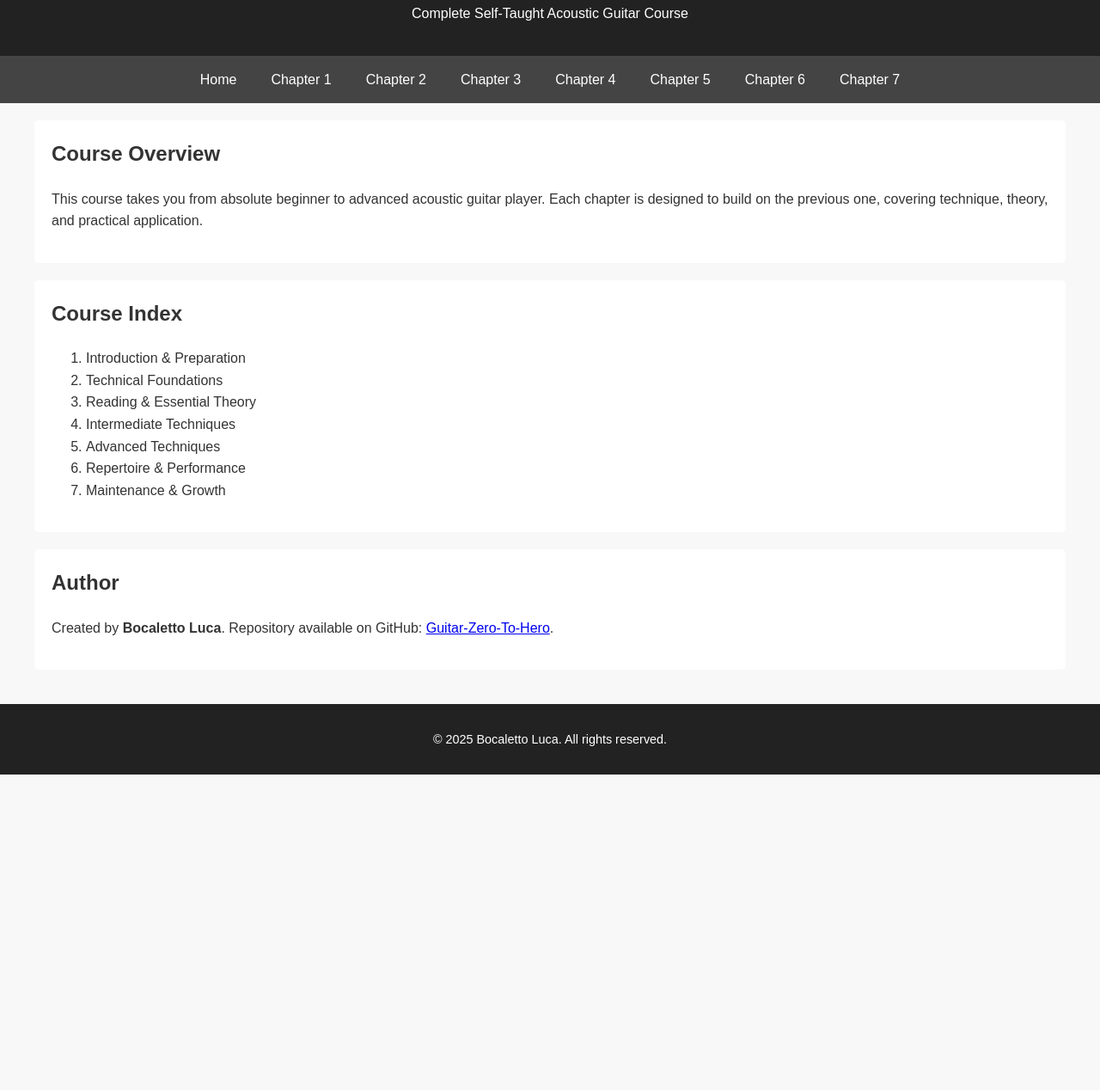
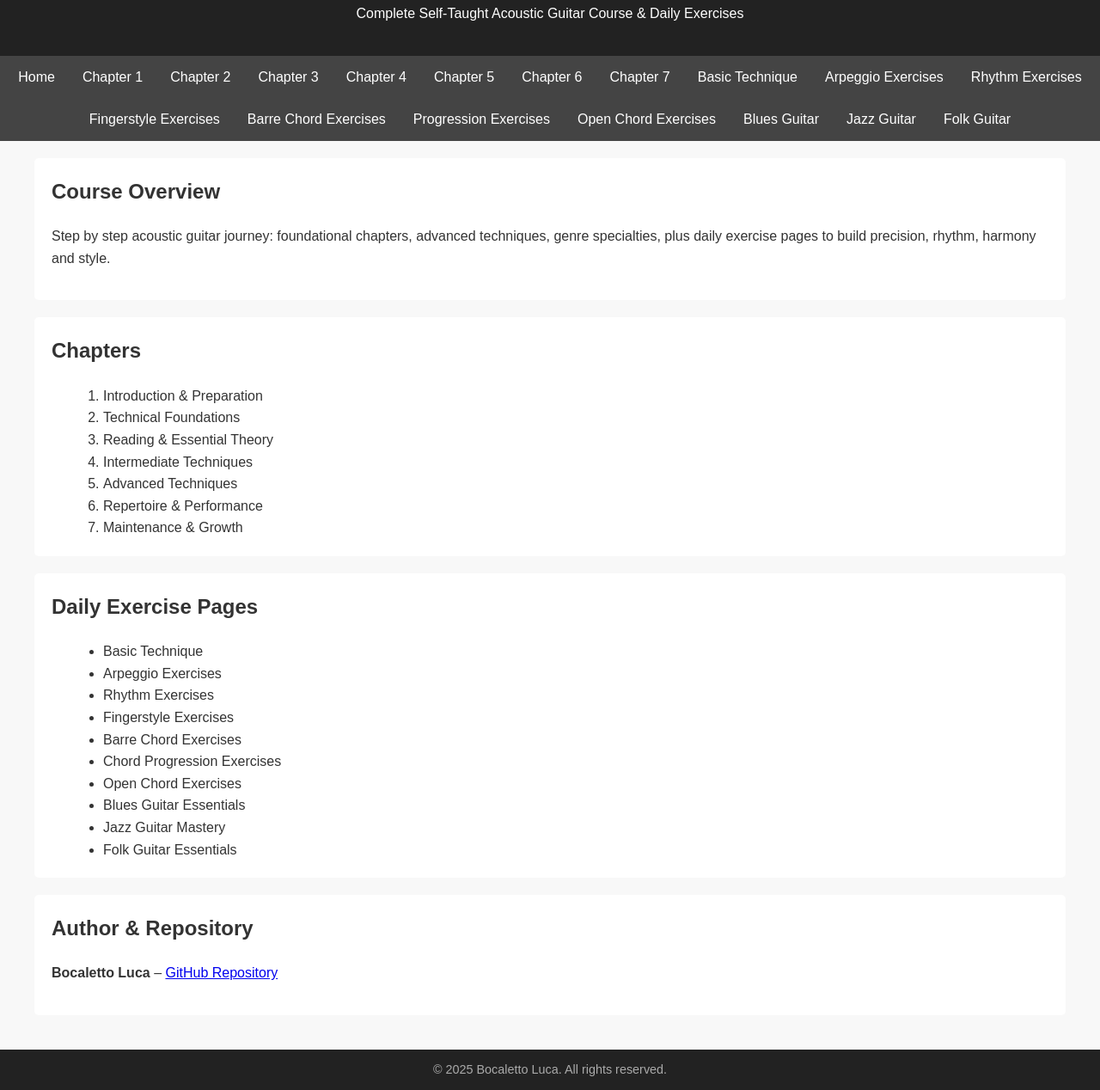
Before and after one commit to bocaletto-luca/Guitar-Zero-To-Hero, a plain HTML site: page index.html in a window 1280 px wide. Shown: the part 84-1352 px from the top of the page at 86% size. Before the commit the page ends 985 px from the top, so only its background shows below. Drawn offline with Linux system fonts and the light colour scheme.

Commit message:
Update index.html

```diff
--- a/index.html
+++ b/index.html
@@ -2,88 +2,35 @@
 <html lang="en">
 <head>
   <meta charset="UTF-8">
-    <meta name="viewport" content="width=device-width, initial-scale=1.0">
-    <meta name="description" content="Guitar Zero To Hero - Complete self-taught acoustic guitar course by Bocaletto Luca. Learn guitar from basics to advanced techniques with a structured, responsive, and SEO-friendly guide.">
-    <meta name="keywords" content="guitar course, acoustic guitar, self-taught guitar, guitar lessons, guitar techniques, guitar tabs, guitar theory">
+  <meta name="viewport" content="width=device-width, initial-scale=1">
+  <meta name="description" content="Guitar Zero To Hero – Complete acoustic guitar course with chapters and daily exercise pages covering technique, theory, blues, jazz, folk and more.">
+  <meta name="keywords" content="guitar course, acoustic guitar, guitar exercises, blues guitar, jazz guitar, folk guitar, guitar lessons">
   <meta name="author" content="Bocaletto Luca">
-    <title>Guitar Zero To Hero - Complete Acoustic Guitar Course</title>
+  <title>Guitar Zero To Hero | Complete Acoustic Guitar Course & Exercises</title>
   <style>
-        body {
-            margin: 0;
-            font-family: Arial, Helvetica, sans-serif;
-            background-color: #f8f8f8;
-            color: #333;
-            line-height: 1.6;
-        }
-        header {
-            background: #222;
-            color: #fff;
-            padding: 20px 0;
-            text-align: center;
-        }
-        header h1 {
-            margin: 0;
-            font-size: 2rem;
-        }
-        nav {
-            background: #444;
-        }
-        nav ul {
-            display: flex;
-            flex-wrap: wrap;
-            list-style: none;
-            margin: 0;
-            padding: 0;
-            justify-content: center;
-        }
-        nav ul li {
-            margin: 0;
-        }
-        nav ul li a {
-            display: block;
-            padding: 15px 20px;
-            color: #fff;
-            text-decoration: none;
-        }
-        nav ul li a:hover {
-            background: #666;
-        }
-        main {
-            max-width: 1200px;
-            margin: auto;
-            padding: 20px;
-        }
-        section {
-            background: #fff;
-            margin-bottom: 20px;
-            padding: 20px;
-            border-radius: 5px;
-        }
-        section h2 {
-            margin-top: 0;
-        }
-        footer {
-            background: #222;
-            color: #fff;
-            text-align: center;
-            padding: 15px 0;
-            font-size: 0.9rem;
-        }
-        @media (max-width: 768px) {
-            nav ul {
-                flex-direction: column;
-            }
-            nav ul li a {
-                text-align: center;
-            }
-        }
+    body { margin:0; font-family:Arial, sans-serif; background:#f8f8f8; color:#333; line-height:1.6; }
+    header { background:#222; color:#fff; text-align:center; padding:20px 0; }
+    header h1 { margin:0; font-size:2rem; }
+    nav { background:#444; }
+    nav ul { list-style:none; margin:0; padding:0; display:flex; flex-wrap:wrap; justify-content:center; }
+    nav li { margin:0; }
+    nav a { display:block; padding:12px 16px; color:#fff; text-decoration:none; }
+    nav a:hover { background:#666; }
+    main { max-width:1200px; margin:auto; padding:20px; }
+    section { background:#fff; margin-bottom:20px; padding:20px; border-radius:5px; }
+    section h2 { margin-top:0; }
+    ol, ul { margin:0 0 0 20px; }
+    footer { background:#222; color:#aaa; text-align:center; padding:12px 0; font-size:.9rem; }
+    @media(max-width:768px) { nav ul { flex-direction:column; } }
   </style>
 </head>
 <body>
+
   <header>
     <h1>Guitar Zero To Hero</h1>
-        <p>Complete Self-Taught Acoustic Guitar Course</p>
+    <p>Complete Self-Taught Acoustic Guitar Course & Daily Exercises</p>
   </header>
+
   <nav>
     <ul>
       <li><a href="index.html">Home</a></li>
@@ -94,15 +41,27 @@
       <li><a href="chapter-5.html">Chapter 5</a></li>
       <li><a href="chapter-6.html">Chapter 6</a></li>
       <li><a href="chapter-7.html">Chapter 7</a></li>
+      <li><a href="basic-technique.html">Basic Technique</a></li>
+      <li><a href="arpeggio-exercises.html">Arpeggio Exercises</a></li>
+      <li><a href="rhythm-exercises.html">Rhythm Exercises</a></li>
+      <li><a href="fingerstyle-exercises.html">Fingerstyle Exercises</a></li>
+      <li><a href="barre-chord-exercises.html">Barre Chord Exercises</a></li>
+      <li><a href="chord-progression-exercises.html">Progression Exercises</a></li>
+      <li><a href="open-chord-exercises.html">Open Chord Exercises</a></li>
+      <li><a href="blues-guitar.html">Blues Guitar</a></li>
+      <li><a href="jazz-guitar.html">Jazz Guitar</a></li>
+      <li><a href="folk-guitar.html">Folk Guitar</a></li>
     </ul>
   </nav>
+
   <main>
     <section>
       <h2>Course Overview</h2>
-            <p>This course takes you from absolute beginner to advanced acoustic guitar player. Each chapter is designed to build on the previous one, covering technique, theory, and practical application.</p>
+      <p>Step by step acoustic guitar journey: foundational chapters, advanced techniques, genre specialties, plus daily exercise pages to build precision, rhythm, harmony and style.</p>
     </section>
+
     <section>
-            <h2>Course Index</h2>
+      <h2>Chapters</h2>
       <ol>
         <li>Introduction & Preparation</li>
         <li>Technical Foundations</li>
@@ -113,13 +72,32 @@
         <li>Maintenance & Growth</li>
       </ol>
     </section>
+
     <section>
-            <h2>Author</h2>
-            <p>Created by <strong>Bocaletto Luca</strong>. Repository available on GitHub: <a href="https://github.com/bocaletto-luca/Guitar-Zero-To-Hero" target="_blank">Guitar-Zero-To-Hero</a>.</p>
+      <h2>Daily Exercise Pages</h2>
+      <ul>
+        <li>Basic Technique</li>
+        <li>Arpeggio Exercises</li>
+        <li>Rhythm Exercises</li>
+        <li>Fingerstyle Exercises</li>
+        <li>Barre Chord Exercises</li>
+        <li>Chord Progression Exercises</li>
+        <li>Open Chord Exercises</li>
+        <li>Blues Guitar Essentials</li>
+        <li>Jazz Guitar Mastery</li>
+        <li>Folk Guitar Essentials</li>
+      </ul>
+    </section>
+
+    <section>
+      <h2>Author & Repository</h2>
+      <p><strong>Bocaletto Luca</strong> – <a href="https://github.com/bocaletto-luca/Guitar-Zero-To-Hero" target="_blank">GitHub Repository</a></p>
     </section>
   </main>
+
   <footer>
-        <p>&copy; 2025 Bocaletto Luca. All rights reserved.</p>
+    &copy; 2025 Bocaletto Luca. All rights reserved.
   </footer>
+
 </body>
 </html>
```
Lines whose indentation alone changed are shown as unchanged.
